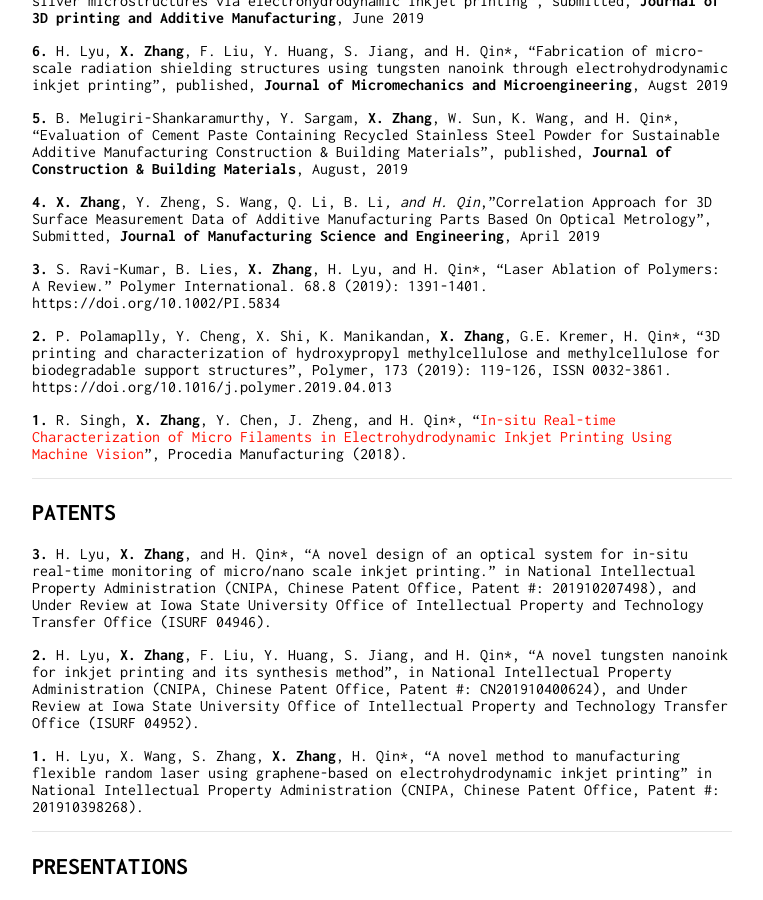
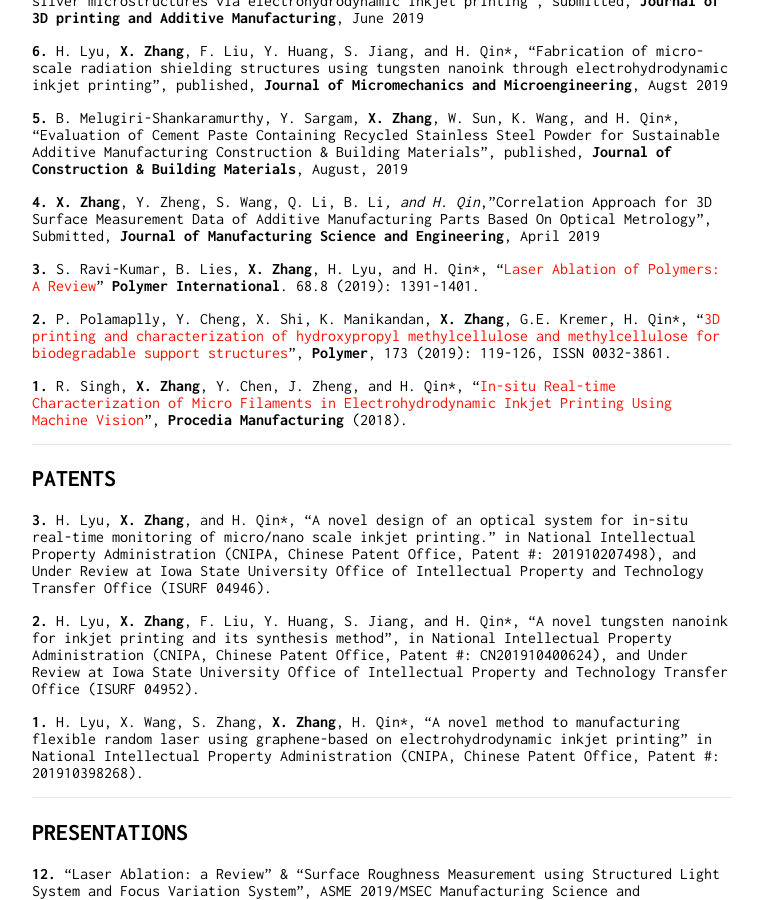
Before and after one commit to zhangxiao2018/zhangxiao2018.github.io, a Jekyll site: the page built from index.md, in a window 1280 px wide and 900 px high, scrolled down 2582 px. Shown: the whole window, without its empty margins (258-1021 px from the left). Built offline with Jekyll 4.4.1, drawn with Linux system fonts in a browser that asks for light colours; our own code applies the rules of GitHub Pages for plain Markdown files.

Commit message:
Update index.md

```diff
--- a/index.md
+++ b/index.md
@@ -109,11 +109,11 @@ Packing and testing wafer, maintain PVD, CVD, photoresist coater/decoater machin
 
 **4.** **X. Zhang**, Y. Zheng, S. Wang, Q. Li, B. Li*, and H. Qin*,"Correlation Approach for 3D Surface Measurement Data of Additive Manufacturing Parts Based On Optical Metrology", Submitted, **Journal of Manufacturing Science and Engineering**, April 2019
 
-**3.** S. Ravi-Kumar, B. Lies, **X. Zhang**, H. Lyu, and H. Qin*, “Laser Ablation of Polymers: A Review.” Polymer International. 68.8 (2019): 1391-1401. https://doi.org/10.1002/PI.5834
+**3.** S. Ravi-Kumar, B. Lies, **X. Zhang**, H. Lyu, and H. Qin*, “[Laser Ablation of Polymers: A Review](https://doi.org/10.1002/PI.5834)” **Polymer International**. 68.8 (2019): 1391-1401.
 
-**2.** P. Polamaplly, Y. Cheng, X. Shi, K. Manikandan, **X. Zhang**, G.E. Kremer, H. Qin*, “3D printing and characterization of hydroxypropyl methylcellulose and methylcellulose for biodegradable support structures”, Polymer, 173 (2019): 119-126, ISSN 0032-3861. https://doi.org/10.1016/j.polymer.2019.04.013
+**2.** P. Polamaplly, Y. Cheng, X. Shi, K. Manikandan, **X. Zhang**, G.E. Kremer, H. Qin*, “[3D printing and characterization of hydroxypropyl methylcellulose and methylcellulose for biodegradable support structures](https://doi.org/10.1016/j.polymer.2019.04.013)”, **Polymer**, 173 (2019): 119-126, ISSN 0032-3861.
 
-**1.** R. Singh, **X. Zhang**, Y. Chen, J. Zheng, and H. Qin*, “[In-situ Real-time Characterization of Micro Filaments in Electrohydrodynamic Inkjet Printing Using Machine Vision](https://doi.org/10.1016/j.promfg.2018.10.011)”, Procedia Manufacturing (2018).
+**1.** R. Singh, **X. Zhang**, Y. Chen, J. Zheng, and H. Qin*, “[In-situ Real-time Characterization of Micro Filaments in Electrohydrodynamic Inkjet Printing Using Machine Vision](https://doi.org/10.1016/j.promfg.2018.10.011)”, **Procedia Manufacturing** (2018).
 
 - - -
 ## PATENTS
```
